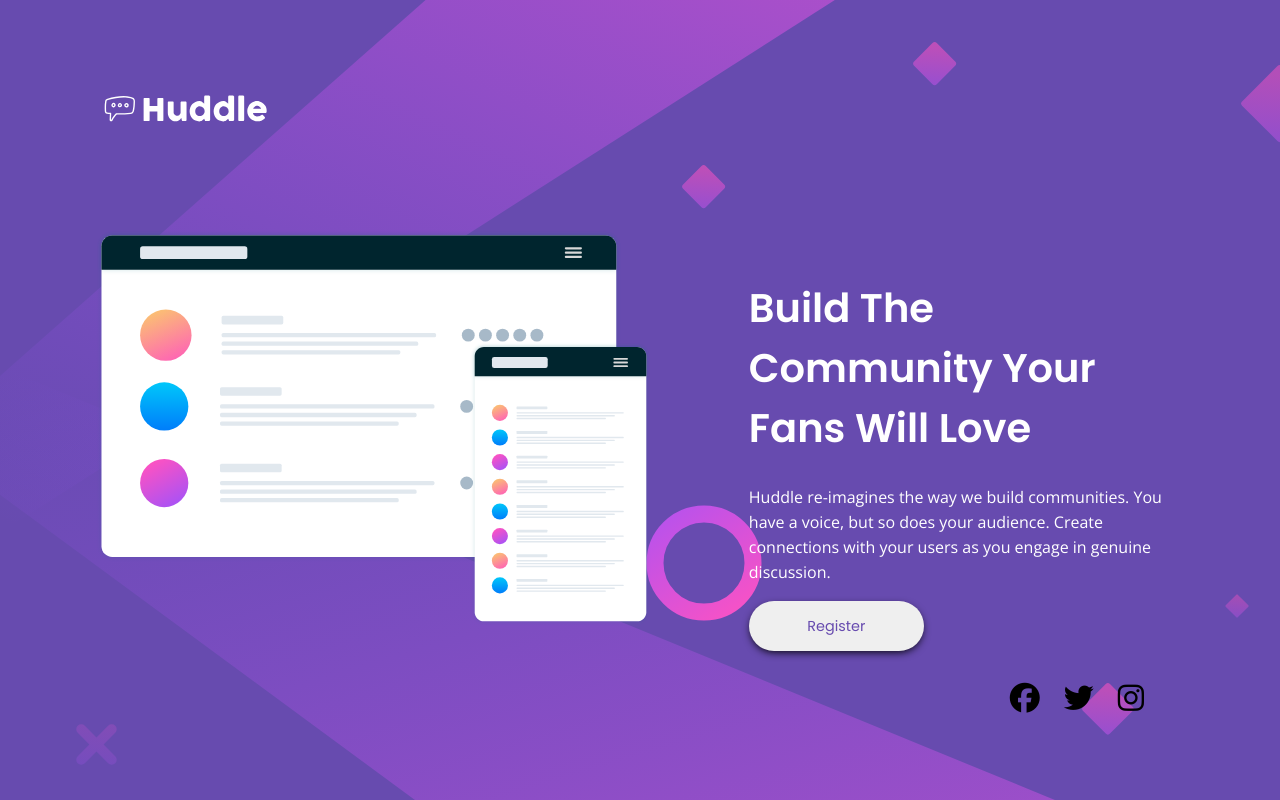
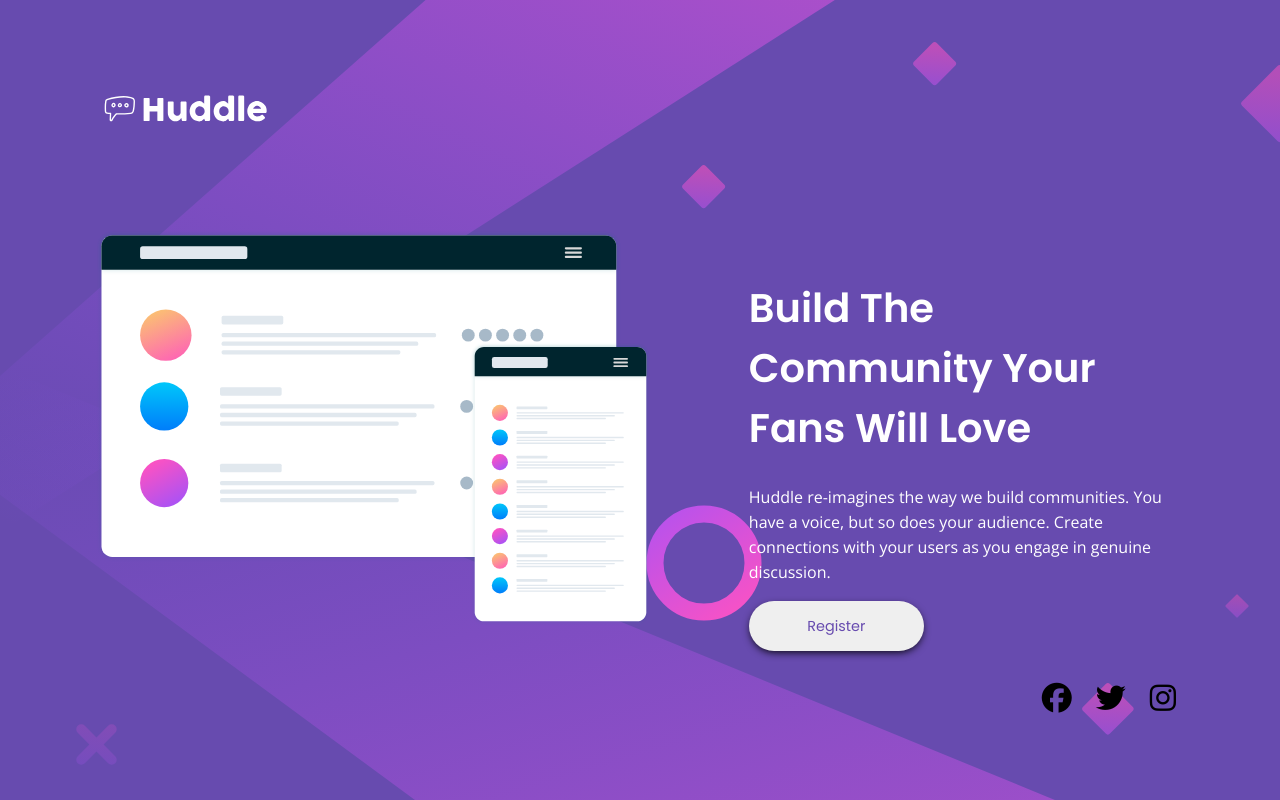
Before and after one commit to DebabrataBanik/huddle-landing-page-with-single-introductory-section-master, a plain HTML site: page index.html in a window 1280 px wide. Drawn offline with nearby package versions, Linux system fonts and the light colour scheme.

Commit message:
Update style.css

```diff
--- a/style.css
+++ b/style.css
@@ -141,7 +141,7 @@ footer{
 
   footer{
     align-self: flex-end;
-    margin-right: 2rem;
+    margin-right: 0rem;
   }
   .icon{
     margin-right: .5rem;
```
